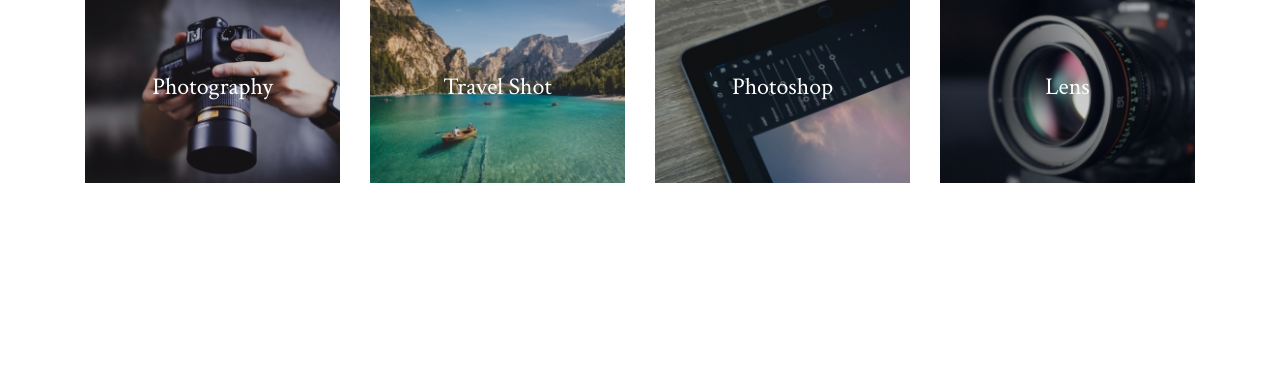
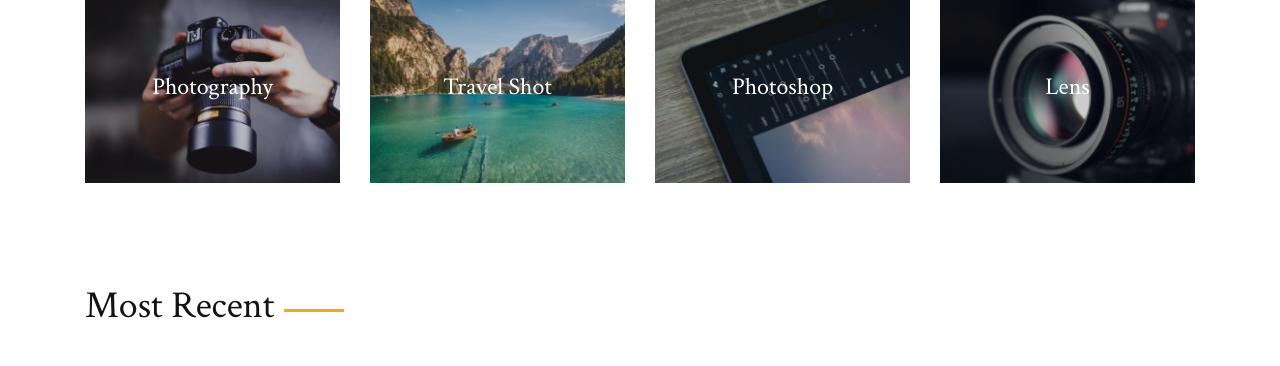
Before and after one commit to MJoshua25/tuto, a Django app: page /category/ in a window 1280 px wide. Shown: the part 314-680 px from the top of the page. Run offline with Django 3.2, Linux system fonts and the light colour scheme; data comes from the database, SQL or seed files in the repository; a map, chart or similar area stays blank; some libraries are stand-ins or nearby versions; some web fonts are replaced.

Commit message:
Avancé dans le Tuto

```diff
--- a/photomedia/blog/views.py
+++ b/photomedia/blog/views.py
@@ -11,7 +11,6 @@
 # Create your views here.
 
 def index(request: HttpRequest) -> HttpResponse:
-
     data = {
         'articles': models.Article.objects.filter(status=True).order_by('-date_add')[:2],
         'most_recent': models.Article.objects.filter(status=True).order_by('-date_add')[:6]
@@ -46,8 +45,7 @@
 
 def category(request: HttpRequest) -> HttpResponse:
     data = {
-
-
+        'most_recent': models.Article.objects.filter(status=True).order_by('-date_add')[:6]
     }
     return render(request, 'pages/category.html', data)
 
--- a/photomedia/templates/includes/mostrecent.html
+++ b/photomedia/templates/includes/mostrecent.html
@@ -5,7 +5,6 @@
 <div class="most_recent_blog">
         <div class="container">
             <div class="row">
-              {% for article in articles %}
                 <div class="col-xl-12">
                     <div class="section_title mb-33">
                         <h3>Most Recent</h3>
@@ -13,11 +12,12 @@
                 </div>
                 <div class="col-xl-8 col-md-8">
                     <div class="row">
+                        {% for article in most_recent %}
                         <div class="col-xl-6 col-md-6">
                             <div class="single_blog">
                                 <div class="blog_thumb"  style="background-image: url({{ article.cover.url }});" >
                                     <a href="#">
-                                        <img src="{% static 'img/most_recent/2.jpg'%}" alt="">
+                                        <img src="{{ article.cover.url }}" alt="">
                                     </a>
                                 </div>
                                 <div class="blog_meta">
@@ -29,8 +29,7 @@
                                 </div>
                             </div>
                         </div>
-
-
+                        {% endfor %}
                         <div class="col-xl-12">
                             <div class="btn_area text-center">
                                 <a href="#" class="boxed-btn">Load More</a>
@@ -87,7 +86,6 @@
                         </div>
                     </div>
                 </div>
-                 {% endfor %}
             </div>
         </div>
     </div>
```
